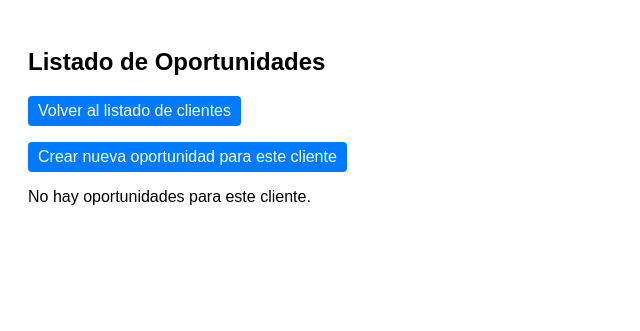
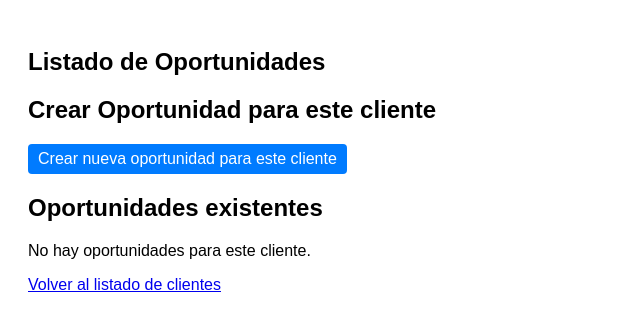
Before and after one commit to yliqi2/crm-php, a PHP site: page /view/oportunidades.php in a window 1280 px wide. Shown: the top 331 px of the page, without its empty margins (0-640 px from the left). Run offline with PHP 8.4, Linux system fonts and the light colour scheme; the visitor is signed in with stand-in values (Sample User, id 1); tables that the repository leaves empty hold one stand-in row (values such as "Sample post").

Commit message:
Utilizar los modelos [oportunidades y clientes]

```diff
--- a/src/controller/oportunity_controller.php
+++ b/src/controller/oportunity_controller.php
@@ -1,35 +1,35 @@
 <?php
 
 require_once __DIR__ . '/../model/db.php';
+require_once __DIR__ . '/../model/oportunidad.php';
 
 class OportunityController {
 
-    public function getOportunidadesByCliente($id_cliente) {
+    //Funcion para crear objetos Oportunidad
+    public function crearOportunidades($res) {
+        $oportunidades = [];
+        if ($res && $res->num_rows > 0) {
+            while ($r = $res->fetch_assoc()) {
+                $oportunidad = new Oportunidad(
+                    $r['id_oportunidad'],
+                    $r['id_cliente'],
+                    $r['titulo'],
+                    $r['descripcion'],
+                    $r['valor_estimado'],
+                    $r['estado'],
+                    $r['f_creacion'],
+                    $r['usuario_responsable']
+                 );
 
-        $id_usuario = (int) $_SESSION['id_usuario'];
-        $id_cliente = (int) $id_cliente;
+                $oportunidades[] = $oportunidad;
 
-        $db = new DB();
-        $conexion = $db->getConnection();
-
-        $stmt = $conexion->prepare("SELECT o.* FROM oportunidad o JOIN cliente c ON o.id_cliente = c.id_cliente WHERE o.id_cliente = ? AND c.usuario_responsable = ?");
-        if (!$stmt) {
-            return [];
-        }
-        $stmt->bind_param('ii', $id_cliente, $id_usuario);
-        $stmt->execute();
-        $res = $stmt->get_result();
-        $rows = [];
-        if ($res) {
-            while ($r = $res->fetch_assoc()) {
-                $rows[] = $r;
             }
         }
-        $stmt->close();
-        return $rows;
+        return $oportunidades;
     }
 
-    public function createOportunidad($id_cliente, $titulo, $descripcion, $valor_estimado) {
+    // Funcion para crear una nueva oportunidad
+    public function insertOportunity($id_cliente, $titulo, $descripcion, $valor_estimado) {
         $id_usuario = (int) $_SESSION['id_usuario'];
         $id_cliente = (int) $id_cliente;
 
@@ -46,8 +46,29 @@
         return $success;
     }
 
-    //actualizar oportunidad y seleccionar por la oportunidad
+    // Funncion para obtener las oportunidades de un cliente
+    public function getOportunidadesByCliente($id_cliente) {
 
+        $id_usuario = (int) $_SESSION['id_usuario'];
+        $id_cliente = (int) $id_cliente;
+
+        $db = new DB();
+        $conexion = $db->getConnection();
+
+        $stmt = $conexion->prepare("SELECT o.* FROM oportunidad o JOIN cliente c ON o.id_cliente = c.id_cliente WHERE o.id_cliente = ? AND c.usuario_responsable = ?");
+        if (!$stmt) {
+            return [];
+        }
+        $stmt->bind_param('ii', $id_cliente, $id_usuario);
+        $stmt->execute();
+        $res = $stmt->get_result();
+        $stmt->close();
+        return $this->crearOportunidades($res);
+    }
+
+
+
+    // Funcion para obtener una oportunidad por su ID
     public function getOportunidadById($id_oportunidad) {
 
         $id_usuario = (int) $_SESSION['id_usuario'];
@@ -63,15 +84,12 @@
         $stmt->bind_param('ii', $id_oportunidad, $id_usuario);
         $stmt->execute();
         $res = $stmt->get_result();
-        if ($res && $res->num_rows === 1) {
-            $row = $res->fetch_assoc();
-            $stmt->close();
-            return $row;
-        }
+
         $stmt->close();
-        return null;
+        return $this->crearOportunidades($res)[0] ?? null;
     }
 
+    // Funcion para actualizar una oportunidad
     public function updateOportunidad($id_oportunidad, $titulo, $descripcion, $valor_estimado, $estado) {
         $id_usuario = (int) $_SESSION['id_usuario'];
         $id_oportunidad = (int) $id_oportunidad;
--- a/src/model/cliente.php
+++ b/src/model/cliente.php
@@ -10,7 +10,7 @@
     private $fecha_creacion; // datetime
     private $usuario_responsable; //id_usuario
 
-    public function __construct($id_cliente , $nombre_completo , $email , $tlf , $empresa , $fecha_creacion , $usuario_responsable ) {
+    public function __construct($id_cliente , $nombre_completo , $email , $tlf , $empresa , $fecha_creacion , $usuario_responsable) {
         $this->id_cliente = $id_cliente;
         $this->nombre_completo = $nombre_completo;
         $this->email = $email;
--- a/src/model/oportunidad.php
+++ b/src/model/oportunidad.php
@@ -10,7 +10,7 @@
     private $f_creacion; //datetime
     private $usuario_responsable; //id_usuario
 
-    public function __construct($id_oportunidad = null, $id_cliente = null, $titulo = null, $descripcion = null, $valor = null, $estado = 'progreso', $f_creacion = null, $usuario_responsable = null) {
+    public function __construct($id_oportunidad, $id_cliente, $titulo, $descripcion, $valor, $estado, $f_creacion, $usuario_responsable) {
         $this->id_oportunidad = $id_oportunidad;
         $this->id_cliente = $id_cliente;
         $this->titulo = $titulo;
--- a/src/view/crearoportunidad.php
+++ b/src/view/crearoportunidad.php
@@ -19,7 +19,7 @@
     $valor_estimado = isset($_POST['valor_estimado']) ? (float) $_POST['valor_estimado'] : 0.0;
     $estado = isset($_POST['estado']) ? trim($_POST['estado']) : '';
 
-    $oportunidad = $oc->createOportunidad($id_cliente, $titulo, $descripcion, $valor_estimado);
+    $oportunidad = $oc->insertOportunity($id_cliente, $titulo, $descripcion, $valor_estimado);
 
     if ($oportunidad) {
         header('Location: index.php?action=oportunidades&id=' . $id_cliente);
--- a/src/view/oportunidades.php
+++ b/src/view/oportunidades.php
@@ -34,9 +34,9 @@
 </head>
 <body>
     <h2>Listado de Oportunidades</h2>
-    <p><a class="btn-edit" href="index.php?action=listadoclientes">Volver al listado de clientes</a></p>
+    <h2>Crear Oportunidad para este cliente</h2>
     <p><a class="btn-edit" href="index.php?action=crearoportunidad&id_cliente=<?php echo urlencode($id_cliente); ?>">Crear nueva oportunidad para este cliente</a></p>
-
+    <h2>Oportunidades existentes</h2>
     <?php if (empty($oportunidades)): ?>
         <p>No hay oportunidades para este cliente.</p>
     <?php else: ?>
@@ -56,20 +56,21 @@
             <tbody>
                 <?php foreach ($oportunidades as $oportunidad): ?>
                     <tr>
-                        <td><?php echo htmlspecialchars($oportunidad['id_oportunidad'] ?? '', ENT_QUOTES, 'UTF-8'); ?></td>
-                        <td><?php echo htmlspecialchars($oportunidad['id_cliente'] ?? '', ENT_QUOTES, 'UTF-8'); ?></td>
-                        <td><?php echo htmlspecialchars($oportunidad['titulo'] ?? '', ENT_QUOTES, 'UTF-8'); ?></td>
-                        <td><?php echo htmlspecialchars($oportunidad['descripcion'] ?? '', ENT_QUOTES, 'UTF-8'); ?></td>
-                        <td><?php echo htmlspecialchars($oportunidad['valor_estimado'] ?? '', ENT_QUOTES, 'UTF-8'); ?></td>
-                        <td><?php echo htmlspecialchars($oportunidad['estado'] ?? '', ENT_QUOTES, 'UTF-8'); ?></td>
-                        <td><?php echo htmlspecialchars($oportunidad['f_creacion'] ?? '', ENT_QUOTES, 'UTF-8'); ?></td>
+                        <td><?php echo htmlspecialchars($oportunidad->getIdOportunidad() ?? '', ENT_QUOTES, 'UTF-8'); ?></td>
+                        <td><?php echo htmlspecialchars($oportunidad->getIdCliente() ?? '', ENT_QUOTES, 'UTF-8'); ?></td>
+                        <td><?php echo htmlspecialchars($oportunidad->getTitulo() ?? '', ENT_QUOTES, 'UTF-8'); ?></td>
+                        <td><?php echo htmlspecialchars($oportunidad->getDescripcion() ?? '', ENT_QUOTES, 'UTF-8'); ?></td>
+                        <td><?php echo htmlspecialchars($oportunidad->getValor() ?? '', ENT_QUOTES, 'UTF-8'); ?></td>
+                        <td><?php echo htmlspecialchars($oportunidad->getEstado() ?? '', ENT_QUOTES, 'UTF-8'); ?></td>
+                        <td><?php echo htmlspecialchars($oportunidad->getFCreacion() ?? '', ENT_QUOTES, 'UTF-8'); ?></td>
                         <td>
-                            <a class="btn-edit" href="index.php?action=editaroportunidad&id=<?php echo urlencode($oportunidad['id_oportunidad']); ?>">Editar</a>
+                            <a class="btn-edit" href="index.php?action=editaroportunidad&idcli=<?php echo urlencode($id_cliente); ?>&id=<?php echo urlencode($oportunidad->getIdOportunidad()); ?>">Editar</a>
                         </td>
                     </tr>
                 <?php endforeach; ?>
             </tbody>
         </table>
     <?php endif; ?>
+    <p><a href="index.php?action=listadoclientes">Volver al listado de clientes</a></p>
 </body>
 </html>
```
Also changed, not shown: src/controller/client_controller.php (+26 -34 lines), src/view/editarclientes.php (+5 -7 lines), src/view/editaroportunidad.php (+20 -6 lines).
